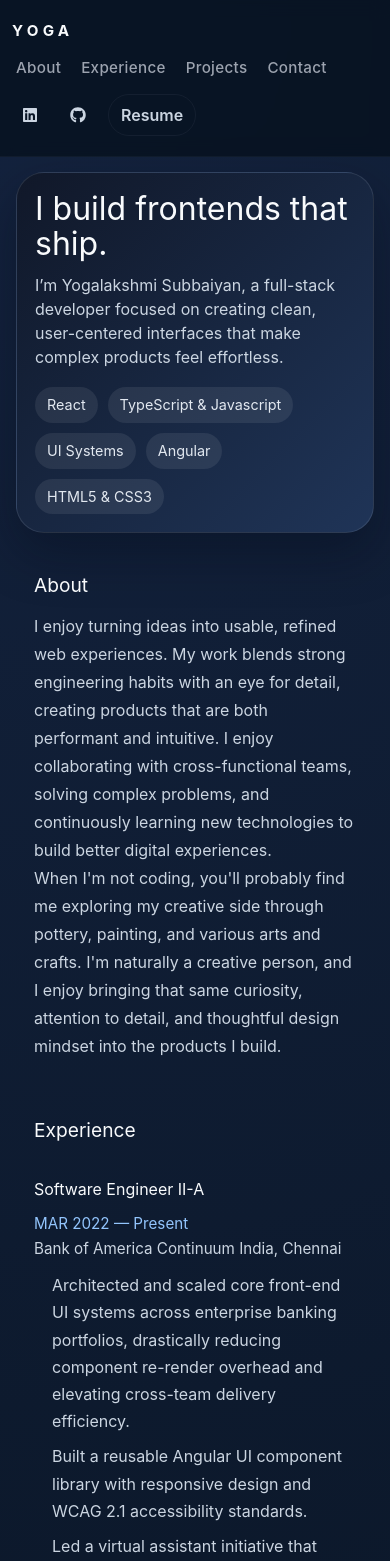
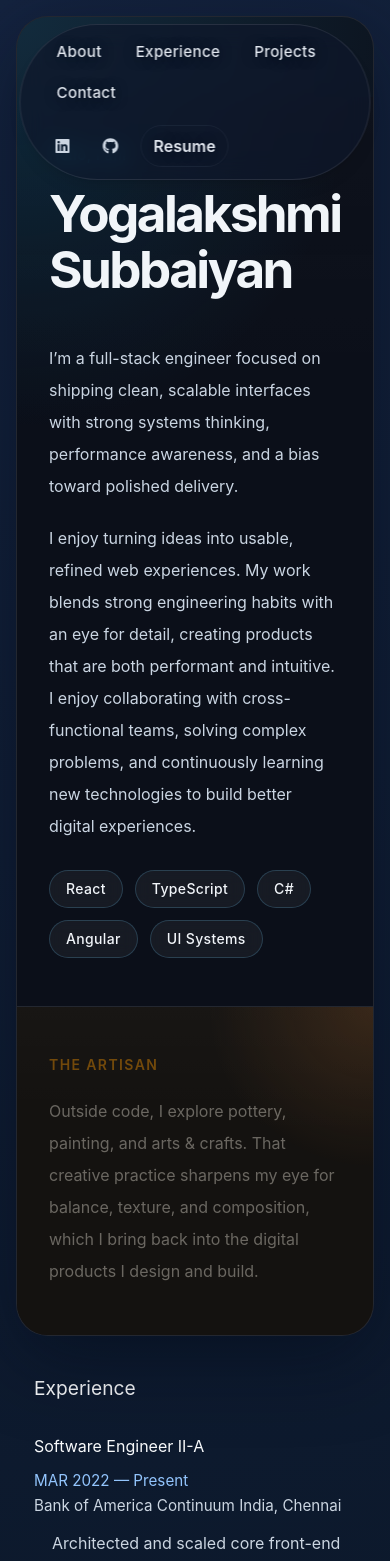
Before and after one commit to YogalakshmiSubbaiyan/portfolio, a React (Vite) app: page / in a window 390 px wide. Shown: the top 1561 px of the page. Built offline with nearby package versions, Linux system fonts and the light colour scheme.

Commit message:
Update layout

```diff
--- a/src/App.css
+++ b/src/App.css
@@ -28,23 +28,7 @@ body {
   padding: 24px;
   max-width: 1280px;
   margin: 0 auto;
-}
-
-.topbar {
-  position: fixed;
-  top: 0;
-  left: 50%;
-  transform: translateX(-50%);
-  display: flex;
-  align-items: center;
-  gap: 20px;
-  padding: 20px 12px; /* taller header */
-  width: 100%;
-  max-width: 1280px;
-  background: rgba(7, 18, 31, 0.82);
-  backdrop-filter: blur(8px);
-  border-bottom: 1px solid rgba(148, 163, 184, 0.06);
-  z-index: 120;
+  position: relative;
 }
 
 .brand {
@@ -57,24 +41,27 @@ body {
 
 .topnav {
   display: flex;
-  gap: 22px; /* increased spacing like reference */
+  gap: 10px;
   align-items: center;
-  margin-left: auto; /* push nav to the right */
 }
 
 .topnav a {
-  color: #9ca3af; /* light grey */
+  color: #e2e8f0;
   text-decoration: none;
   font-size: 0.95rem;
   letter-spacing: 0.02em;
-  padding: 6px 4px;
+  padding: 4px 12px;
+  border-radius: 999px;
+  text-shadow: 0 1px 12px rgba(2, 8, 23, 0.55), 0 0 1px rgba(15, 23, 42, 0.7);
+  transition: color 0.2s ease, opacity 0.2s ease, background-color 0.2s ease;
 }
 
 .topnav a:hover,
 .topnav a:focus,
 .topnav a:active,
 .topnav a.active {
-  color: #ffffff; /* white on focus/active */
+  color: #ffffff;
+  opacity: 1;
   outline: none;
 }
 
@@ -99,6 +86,7 @@ body {
   background: transparent;
   border-radius: 8px;
   text-decoration: none;
+  transition: color 0.2s ease, opacity 0.2s ease, background-color 0.2s ease;
 }
 
 .icon-link:hover {
@@ -109,10 +97,12 @@ body {
   padding: 8px 12px;
   border-radius: 999px;
   background: transparent;
-  color: #cbd5e1;
+  color: #e2e8f0;
   border: 1px solid rgba(148,163,184,0.08);
   text-decoration: none;
   font-weight: 600;
+  text-shadow: 0 1px 12px rgba(2, 8, 23, 0.55), 0 0 1px rgba(15, 23, 42, 0.7);
+  transition: color 0.2s ease, opacity 0.2s ease, border-color 0.2s ease;
 }
 
 .resume-link:hover {
@@ -122,31 +112,24 @@ body {
 
 .page-shell {
   width: 100%;
-  padding-top: 92px; /* reserve space for fixed header so content doesn't hide underneath */
+  padding-top: 0;
 }
 
 html {
-  scroll-padding-top: 96px; /* ensures anchor jumps land below fixed header */
+  scroll-padding-top: 28px;
 }
 
 @media (max-width: 940px) {
   .page-shell {
-    padding-top: 120px;
+    padding-top: 0;
   }
 
   html {
-    scroll-padding-top: 120px;
-  }
-  .topbar {
-    align-items: flex-start;
-    gap: 12px;
+    scroll-padding-top: 24px;
   }
 
   .topnav {
-    flex-wrap: wrap;
-    gap: 12px;
-    margin-left: 0;
-    width: 100%;
+    gap: 10px;
   }
 
   .top-actions {
@@ -160,14 +143,9 @@ html {
     padding: 16px;
   }
 
-  .topbar {
-    flex-direction: column;
-    align-items: flex-start;
-    gap: 8px;
-  }
-
   .topnav {
     justify-content: flex-start;
+    flex-wrap: wrap;
   }
 
   .top-actions {
@@ -175,10 +153,10 @@ html {
   }
 
   .page-shell {
-    padding-top: 140px;
+    padding-top: 0;
   }
 
   html {
-    scroll-padding-top: 140px;
+    scroll-padding-top: 20px;
   }
 }
--- a/src/App.tsx
+++ b/src/App.tsx
@@ -5,17 +5,16 @@ import { FaLinkedin, FaGithub } from 'react-icons/fa'
 function App() {
   return (
     <div className='appContainer'>
-      <header className='topbar'>
-        <a className='brand' href='#top'>YOGA</a>
-
-        <nav className='topnav'>
+      <header className='absolute top-6 left-1/2 -translate-x-1/2 z-50 w-[90%] max-w-4xl'>
+        <div className='flex flex-wrap items-center justify-center gap-4 rounded-full border border-white/10 bg-slate-900/70 px-6 py-3 shadow-lg backdrop-blur-md'>
+          <nav className='topnav flex items-center justify-center gap-1 sm:gap-2'>
             <a href='#about'>About</a>
             <a href='#experience'>Experience</a>
             <a href='#projects'>Projects</a>
             <a href='#contact'>Contact</a>
           </nav>
 
-        <div className='top-actions'>
+          <div className='top-actions flex items-center gap-2'>
             <a href='https://www.linkedin.com/in/yogalakshmi-subbaiyan-a5181094/' target='_blank' rel='noreferrer' className='icon-link' aria-label='LinkedIn'>
               <FaLinkedin />
             </a>
@@ -23,6 +22,7 @@ function App() {
               <FaGithub />
             </a>
             <a href='/portfolio/Yogalakshmi-Resume.pdf' target='_blank' rel='noopener noreferrer' className='resume-link'>Resume</a>
+          </div>
         </div>
       </header>
       <main id='top' className='page-shell'>
--- a/src/mainComponent/mainComponent.css
+++ b/src/mainComponent/mainComponent.css
@@ -4,118 +4,112 @@
   gap: 20px;
 }
 
-/* single-column layout — removed two-column grid */
-
 .hero-section {
-  display: grid;
-  grid-template-columns: 1.5fr 0.8fr;
-  gap: 20px;
   margin-top: 10px;
   padding: 40px 32px 32px;
   border-radius: 28px;
-  background: linear-gradient(135deg, rgba(16, 24, 40, 0.95), rgba(33, 54, 89, 0.95));
+  background:
+    radial-gradient(circle at top left, rgba(56, 189, 248, 0.16), transparent 36%),
+    linear-gradient(135deg, rgba(16, 24, 40, 0.96), rgba(11, 18, 32, 0.98));
   border: 1px solid rgba(148, 163, 184, 0.18);
   box-shadow: 0 20px 50px rgba(2, 8, 23, 0.35);
+  overflow: hidden;
 }
 
-.eyebrow {
-  display: inline-flex;
-  padding: 6px 12px;
-  border-radius: 999px;
-  margin: 0 0 12px;
-  font-size: 0.8rem;
-  letter-spacing: 0.12em;
-  text-transform: uppercase;
-  background: rgba(96, 165, 250, 0.15);
-  color: #93c5fd;
+.hero-grid {
+  display: grid;
+  grid-template-columns: minmax(0, 1.35fr) minmax(280px, 0.85fr);
+  gap: clamp(24px, 4vw, 64px);
+  align-items: end;
+  min-height: clamp(420px, 62vh, 680px);
 }
 
-.hero-copy h1 {
+.hero-title-block {
+  display: flex;
+  flex-direction: column;
+  justify-content: flex-end;
+  gap: 14px;
+  align-self: stretch;
+  padding-top: clamp(16px, 4vw, 72px);
+}
+
+.hero-eyebrow {
+  display: inline-flex;
+  width: fit-content;
+  margin: 0;
+  padding: 7px 12px;
+  border-radius: 999px;
+  background: rgba(96, 165, 250, 0.12);
+  color: #bfdbfe;
+  font-size: 0.72rem;
+  font-weight: 700;
+  letter-spacing: 0.22em;
+  text-transform: uppercase;
+}
+
+.hero-title-block h1 {
   margin: 0 0 12px;
-  font-size: clamp(2rem, 3.2vw, 3rem);
-  line-height: 1.1;
+  max-width: 9ch;
+  font-size: clamp(3.5rem, 9vw, 6.8rem);
+  line-height: 0.9;
+  letter-spacing: -0.06em;
   color: #f8fafc;
+}
+
+.hero-copy {
+  display: grid;
+  align-content: end;
+  gap: 22px;
+  max-width: 34rem;
+  padding: clamp(20px, 3vw, 32px);
+  margin-left: auto;
+  border-radius: 24px;
+  background: rgba(2, 8, 23, 0.36);
+  border: 1px solid rgba(148, 163, 184, 0.16);
+  backdrop-filter: blur(10px);
 }
 
 .hero-text {
   margin: 0;
-  max-width: 660px;
+  max-width: 28rem;
   color: #cbd5e1;
-  font-size: 1rem;
-}
-
-.hero-actions {
-  display: flex;
-  flex-wrap: wrap;
-  gap: 12px;
-  margin-top: 20px;
-}
-
-.primary-btn,
-.secondary-btn {
-  display: inline-flex;
-  align-items: center;
-  justify-content: center;
-  border-radius: 999px;
-  padding: 10px 16px;
-  text-decoration: none;
-  font-weight: 600;
-  transition: transform 0.2s ease, border-color 0.2s ease;
-}
-
-.primary-btn {
-  background: linear-gradient(135deg, #38bdf8, #6366f1);
-  color: white;
-}
-
-.secondary-btn {
-  color: #f8fafc;
-  border: 1px solid rgba(148, 163, 184, 0.3);
-  background: rgba(15, 23, 42, 0.6);
-}
-
-.primary-btn:hover,
-.secondary-btn:hover {
-  transform: translateY(-1px);
+  font-size: 1.03rem;
+  line-height: 1.85;
 }
 
 .hero-stats {
   display: flex;
   flex-wrap: wrap;
   gap: 10px;
-  margin-top: 18px;
 }
 
 .stat-pill {
-  padding: 7px 12px;
+  padding: 8px 12px;
   border-radius: 999px;
-  background: rgba(255, 255, 255, 0.08);
+  background: rgba(255, 255, 255, 0.06);
   color: #e2e8f0;
   font-size: 0.9rem;
+  border: 1px solid rgba(148, 163, 184, 0.14);
 }
 
-.hero-card {
-  padding: 20px;
-  border-radius: 20px;
-  background: rgba(2, 8, 23, 0.6);
-  border: 1px solid rgba(148, 163, 184, 0.16);
+.hero-reveal {
+  animation: hero-rise 720ms cubic-bezier(0.16, 1, 0.3, 1) both;
 }
 
-.hero-card-title {
-  margin: 0 0 12px;
-  color: #93c5fd;
-  font-weight: 700;
-  text-transform: uppercase;
-  letter-spacing: 0.08em;
-  font-size: 0.8rem;
+.hero-reveal-delay {
+  animation-delay: 120ms;
 }
 
-.hero-card ul {
-  margin: 0;
-  padding-left: 18px;
-  color: #cbd5e1;
-  display: grid;
-  gap: 10px;
+@keyframes hero-rise {
+  from {
+    opacity: 0;
+    transform: translateY(18px);
+  }
+
+  to {
+    opacity: 1;
+    transform: translateY(0);
+  }
 }
 
 .content-section {
@@ -227,9 +221,23 @@
 
 @media (max-width: 940px) {
   .hero-section {
-    grid-template-columns: 1fr;
     margin-top: 16px;
     padding: 44px 24px 24px;
+  }
+
+  .hero-grid {
+    grid-template-columns: 1fr;
+    min-height: auto;
+  }
+
+  .hero-title-block h1 {
+    max-width: 11ch;
+    font-size: clamp(3.1rem, 12vw, 5.5rem);
+  }
+
+  .hero-copy {
+    margin-left: 0;
+    max-width: none;
   }
 
   .skills-grid {
--- a/src/mainComponent/mainComponent.tsx
+++ b/src/mainComponent/mainComponent.tsx
@@ -1,3 +1,4 @@
+import { useRef, useState } from 'react'
 import './mainComponent.css'
 import { FaGithub, FaLinkedin, FaDownload } from 'react-icons/fa'
 import ProjectSpotlight from '../projectSpotlight/ProjectSpotlight'
@@ -36,34 +37,108 @@ const experiences = [
   }
 ]
 
+type HeroPanel = 'engineer' | 'artisan' | null
+
+const engineerTech = ['React', 'TypeScript', 'C#', 'Angular', 'UI Systems']
+
+function HeroSplitScreen() {
+  const [activePanel, setActivePanel] = useState<HeroPanel>(null)
+  const splitRef = useRef<HTMLDivElement | null>(null)
+
+  const handlePointerMove = (event: React.PointerEvent<HTMLElement>) => {
+    const bounds = splitRef.current?.getBoundingClientRect()
+
+    if (!bounds) {
+      return
+    }
+
+    const nextPanel: HeroPanel = event.clientX < bounds.left + bounds.width / 2 ? 'engineer' : 'artisan'
+
+    setActivePanel(nextPanel)
+  }
+
+  const leftPanelClass = activePanel === 'engineer'
+    ? 'md:w-[60%] md:opacity-100'
+    : activePanel === 'artisan'
+      ? 'md:w-[40%] md:opacity-100'
+      : 'md:w-1/2 md:opacity-100'
+
+  const rightPanelClass = activePanel === 'artisan'
+    ? 'md:w-[60%] md:opacity-100'
+    : activePanel === 'engineer'
+      ? 'md:w-[40%] md:opacity-30'
+      : 'md:w-1/2 md:opacity-100'
+
+  const leftContentClass = activePanel === 'artisan' ? 'opacity-30' : 'opacity-100'
+  const rightContentClass = activePanel === 'engineer' ? 'opacity-40' : 'opacity-40 md:group-hover:opacity-100'
+
+  return (
+    <section id="about" className="relative min-h-screen overflow-hidden rounded-[32px] border border-white/10 bg-[#0B0F19] pt-20 pb-0 shadow-[0_24px_80px_rgba(2,8,23,0.45)] md:pt-24 md:pb-0">
+      <div className="absolute inset-0 pointer-events-none bg-[radial-gradient(circle_at_top_left,rgba(56,189,248,0.16),transparent_34%),radial-gradient(circle_at_bottom_right,rgba(251,146,60,0.12),transparent_30%)]" />
+      <div
+        ref={splitRef}
+        className="group relative flex h-full w-full flex-col items-stretch md:flex-row"
+        onPointerMove={handlePointerMove}
+        onPointerLeave={() => setActivePanel(null)}
+      >
+        <article
+          className={`relative flex h-full w-full flex-grow flex-none items-start justify-center overflow-hidden border-b border-white/10 bg-[#0B0F19] px-8 py-12 text-white will-change-[width] transition-all duration-500 ease-in-out md:w-1/2 md:border-b-0 md:border-r md:px-16 md:py-16 ${leftPanelClass}`}
+        >
+          <div className="absolute inset-0 bg-[radial-gradient(circle_at_top_left,rgba(14,165,233,0.16),transparent_34%),linear-gradient(180deg,rgba(255,255,255,0.02),transparent_40%)] opacity-90 transition-opacity duration-500" />
+          <div className="absolute inset-0 bg-[linear-gradient(120deg,transparent,rgba(255,255,255,0.04),transparent)] opacity-0 transition-opacity duration-700 md:group-hover:opacity-100" />
+
+          <div className={`relative z-10 flex h-full w-full max-w-4xl flex-col justify-center gap-5 overflow-hidden self-center transition-opacity duration-500 ease-in-out ${leftContentClass}`}>
+            <p className="text-sm font-medium tracking-wider text-cyan-400">Hello, I am</p>
+            <h1 className="max-w-4xl text-4xl font-bold tracking-[-0.05em] text-slate-100 sm:text-5xl lg:text-6xl">
+              Yogalakshmi Subbaiyan
+            </h1>
+            <p className="mt-6 max-w-2xl text-base leading-8 text-slate-300 sm:text-lg">
+              I’m a full-stack engineer focused on shipping clean, scalable interfaces with strong systems thinking, performance awareness,
+              and a bias toward polished delivery.
+            </p>
+
+            <p className="max-w-2xl text-base leading-8 text-slate-300 sm:text-lg">
+              I enjoy turning ideas into usable, refined web experiences. My work blends strong engineering habits with an eye for detail,
+              creating products that are both performant and intuitive. I enjoy collaborating with cross-functional teams, solving complex
+              problems, and continuously learning new technologies to build better digital experiences.
+            </p>
+
+            <div className="flex flex-wrap gap-3 pt-2">
+              {engineerTech.map((tech) => (
+                <span
+                  key={tech}
+                  className="rounded-full border border-sky-300/20 bg-white/5 px-4 py-2 text-sm font-medium tracking-wide text-slate-100 backdrop-blur-sm transition-all duration-300 hover:-translate-y-0.5 hover:border-sky-200/35 hover:bg-sky-400/15"
+                >
+                  {tech}
+                </span>
+              ))}
+            </div>
+          </div>
+        </article>
+
+        <article
+          className={`relative flex h-full w-full flex-grow flex-none items-start justify-center overflow-hidden px-8 py-12 text-white will-change-[width] transition-all duration-500 ease-in-out md:w-1/2 md:px-12 md:py-16 ${rightPanelClass} bg-[#141210]`}
+        >
+          <div className="absolute inset-0 bg-[radial-gradient(circle_at_top_right,rgba(251,146,60,0.16),transparent_34%),linear-gradient(180deg,rgba(255,255,255,0.02),transparent_40%)] opacity-90 transition-opacity duration-500" />
+          <div className="absolute inset-0 bg-[linear-gradient(145deg,transparent,rgba(255,255,255,0.035),transparent)] opacity-0 transition-opacity duration-700 md:group-hover:opacity-100" />
+
+          <div className={`relative z-10 flex h-full w-full max-w-3xl flex-col justify-center gap-5 overflow-hidden self-center transition-opacity duration-500 ease-in-out ${rightContentClass}`}>
+            <p className="text-sm font-semibold uppercase tracking-widest text-amber-500">The Artisan</p>
+            <p className="max-w-2xl text-base leading-8 text-[#EAE5D9] sm:text-lg">
+              Outside code, I explore pottery, painting, and arts &amp; crafts. That creative practice sharpens my eye for balance,
+              texture, and composition, which I bring back into the digital products I design and build.
+            </p>
+          </div>
+        </article>
+      </div>
+    </section>
+  )
+}
+
 export default function MainComponent() {
   return (
     <div className="mainComponent">
-      <section className="hero-section">
-        <div className="hero-copy">
-          <h1>I build frontends that ship.</h1>
-          <p className="hero-text">
-            I’m Yogalakshmi Subbaiyan, a full-stack developer focused on creating clean, user-centered interfaces that make complex products feel effortless.
-          </p>
-          <div className="hero-stats">
-            <span className="stat-pill">React</span>
-            <span className="stat-pill">TypeScript & Javascript</span>
-            <span className="stat-pill">UI Systems</span>
-            <span className="stat-pill">Angular</span>
-            <span className="stat-pill">HTML5 & CSS3</span>
-          </div>
-        </div>
-      </section>
-
-      <section id="about" className="content-section">
-        <h2>About</h2>
-        <p>
-          I enjoy turning ideas into usable, refined web experiences. My work blends strong engineering habits with an eye for detail, creating products that are both performant and intuitive. I enjoy collaborating with cross-functional teams, solving complex problems, and continuously learning new technologies to build better digital experiences.
-        </p>
-        <p>
-          When I&apos;m not coding, you&apos;ll probably find me exploring my creative side through pottery, painting, and various arts and crafts. I&apos;m naturally a creative person, and I enjoy bringing that same curiosity, attention to detail, and thoughtful design mindset into the products I build.
-        </p>
-      </section>
+      <HeroSplitScreen />
 
       <section id="experience" className="content-section">
         <h2>Experience</h2>
```
Lines whose indentation alone changed are shown as unchanged.
